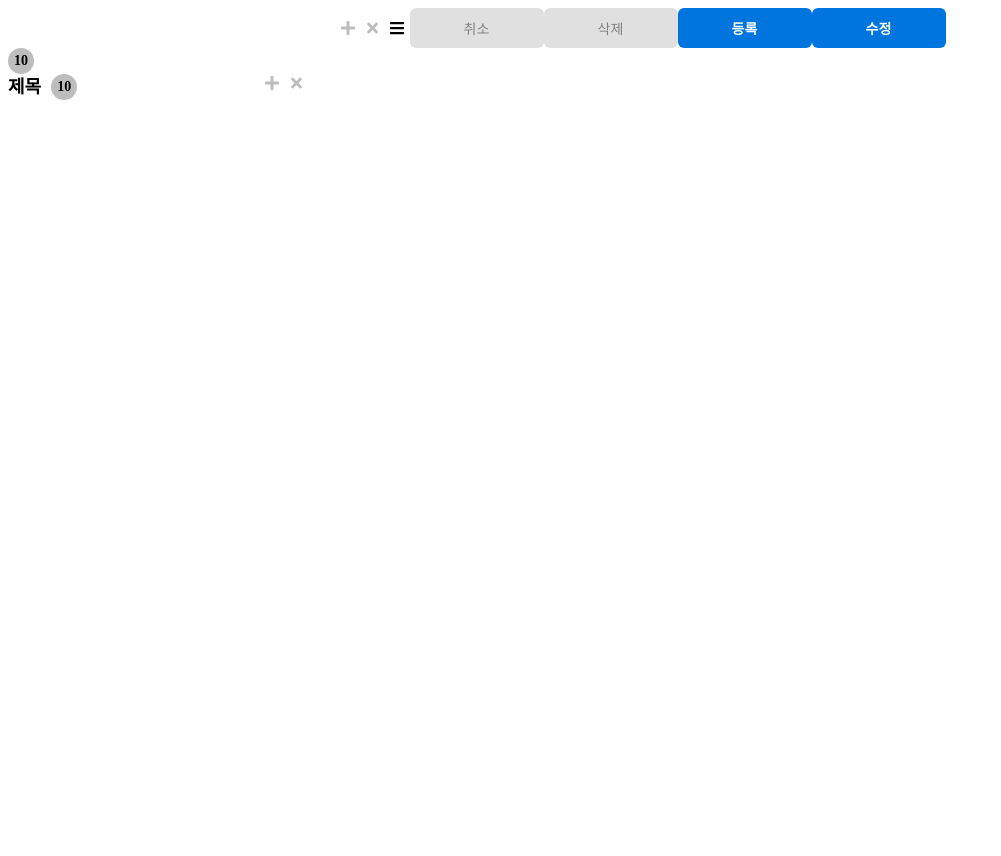
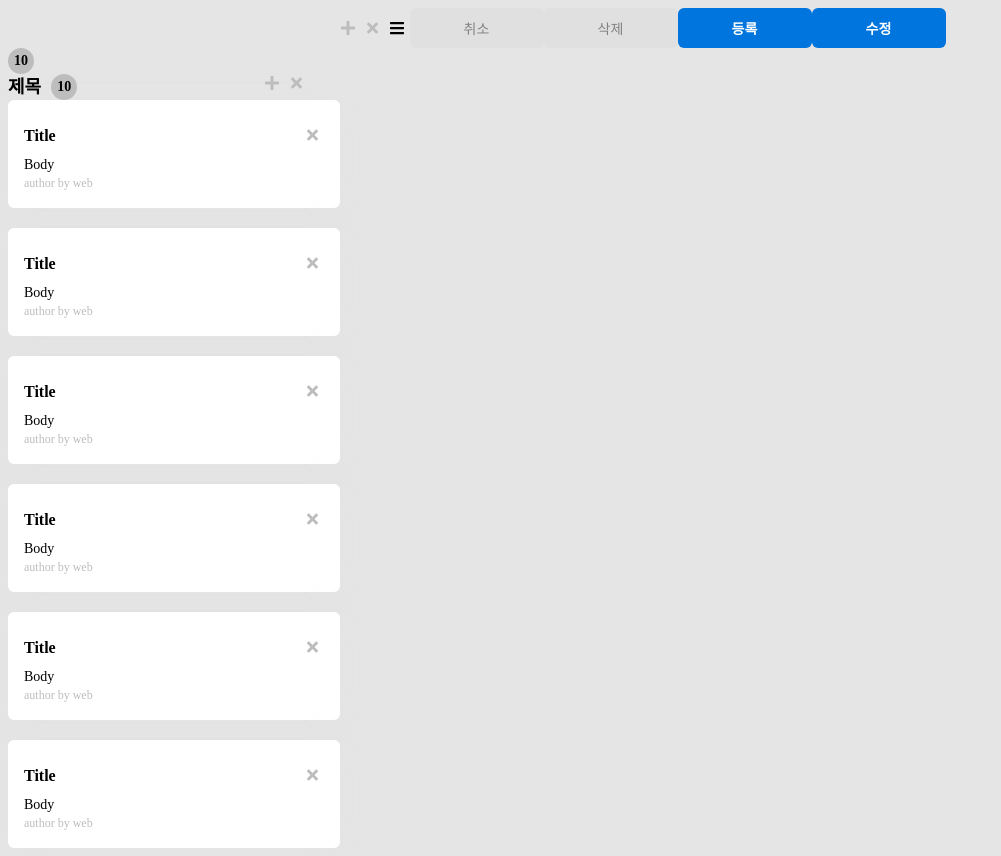
Before and after one commit to codesquad-members-2021/todo-list, a React (Create React App) app in the folder fe/todo-list/: page / in a window 1280 px wide. Shown: the whole page, without its empty margins (0-1001 px from the left). Before the commit the page ends 800 px from the top, so only its background shows below. Built offline with nearby package versions, Linux system fonts and the light colour scheme.

Commit message:
add: defaultCard 컴포넌트 생성

```diff
--- a/fe/todo-list/src/app.jsx
+++ b/fe/todo-list/src/app.jsx
@@ -3,6 +3,7 @@ import Button from './components/button/button';
 import Icon from './components/icon/icon';
 import TaskCardCount from './components/taskCardCount/taskCardCount';
 import ColumnHeader from './components/columnHeader/columnHeader';
+import Card from './components/card/card';
 
 function App() {
   return (
@@ -16,6 +17,12 @@ function App() {
       <Button type="edit" name="수정" />
       <TaskCardCount />
       <ColumnHeader />
+      <Card type="default" />
+      <Card type="default" />
+      <Card type="default" />
+      <Card type="default" />
+      <Card type="default" />
+      <Card type="default" />
     </div>
   );
 }
--- /dev/null
+++ b/fe/todo-list/src/components/card/card.jsx
@@ -0,0 +1,83 @@
+import React from 'react';
+import styled from 'styled-components';
+import Icon from '../icon/icon';
+
+const Task = () => {
+  return (
+    <TaskBox>
+      <TaskTitle />
+      <TaskContents />
+    </TaskBox>
+  );
+};
+
+const TaskTitle = () => {
+  return (
+    <TitleBox>
+      <TaskTitleSpan>Title</TaskTitleSpan>
+      <Icon type="delete" />
+    </TitleBox>
+  );
+};
+
+const TaskContents = () => {
+  return (
+    <ContentsBox>
+      <TaskContentsSpan>Body</TaskContentsSpan>
+      <TaskAuthorLabel>author by web</TaskAuthorLabel>
+    </ContentsBox>
+  );
+};
+
+const Card = ({ type }) => {
+  return {
+    default: <Task />,
+  }[type];
+};
+
+export default Card;
+
+const TaskBox = styled.div`
+  display: flex;
+  flex-direction: column;
+  width: 300px;
+  background: #ffffff;
+  box-shadow: 0px 1px 30px rgba(224, 224, 224, 0.3);
+  border-radius: 6px;
+  padding: 16px;
+
+  & + div {
+    margin-top: 20px;
+  }
+`;
+
+const TitleBox = styled.div`
+  display: flex;
+  justify-content: space-between;
+`;
+
+const ContentsBox = styled.div`
+  display: flex;
+  flex-direction: column;
+  text-align: left;
+`;
+
+const TaskTitleSpan = styled.span`
+  font-size: 16px;
+  font-weight: bold;
+  line-height: 23px;
+  color: #010101;
+  margin: 8px 0px;
+`;
+
+const TaskContentsSpan = styled.span`
+  font-size: 14px;
+  line-height: 20px;
+  color: #010101;
+`;
+
+const TaskAuthorLabel = styled.span`
+  font-size: 12px;
+  line-height: 17px;
+  color: #bdbdbd;
+`;
--- a/fe/todo-list/src/components/icon/icon.jsx
+++ b/fe/todo-list/src/components/icon/icon.jsx
@@ -34,7 +34,7 @@ const Icon = ({ type }) => {
 export default Icon;
 
 const IconButton = styled.button`
-  color: ${props => (props.type === 'userAction' ? '#010101' : '#bdbdbd')};
+  color: ${(props) => (props.type === 'userAction' ? '#010101' : '#bdbdbd')};
   border: none;
   background-color: transparent;
   outline: none;
@@ -42,7 +42,7 @@ const IconButton = styled.button`
   font-size: 16px;
 
   &:hover {
-    color: ${props => {
+    color: ${(props) => {
       return { add: '#0075DE', delete: '#FF4343' }[props.type] || '#505050';
     }};
   }
--- a/fe/todo-list/src/index.css
+++ b/fe/todo-list/src/index.css
@@ -0,0 +1,3 @@
+body {
+  background: #e5e5e5;
+}
```
Also changed, not shown: 1 other file (tests, documents, lock files or other folders).
